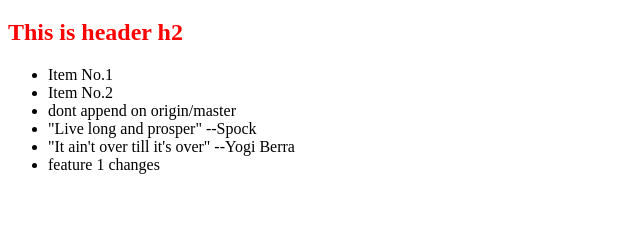
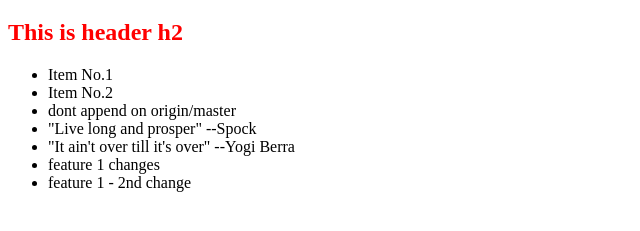
Before and after one commit to sbhaumik2013/0main_openSAP_repo, a plain HTML site: page index.html in a window 1280 px wide. Shown: the part 61-292 px from the top of the page, without its empty margins (0-640 px from the left). Drawn offline with Linux system fonts and the light colour scheme.

Commit message:
feature 1 - 2nd change

```diff
--- a/index.html
+++ b/index.html
@@ -15,6 +15,7 @@
 			<li>"Live long and prosper" --Spock</li>
 			<li>"It ain't over till it's over" --Yogi Berra</li>
 			<li> feature 1 changes</li>
+			<li>feature 1 - 2nd change</li>
 		</ul>
 	</body>
 </html>
```
